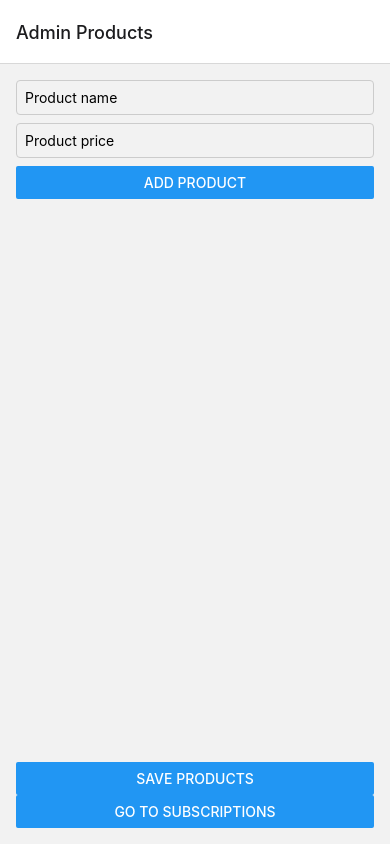
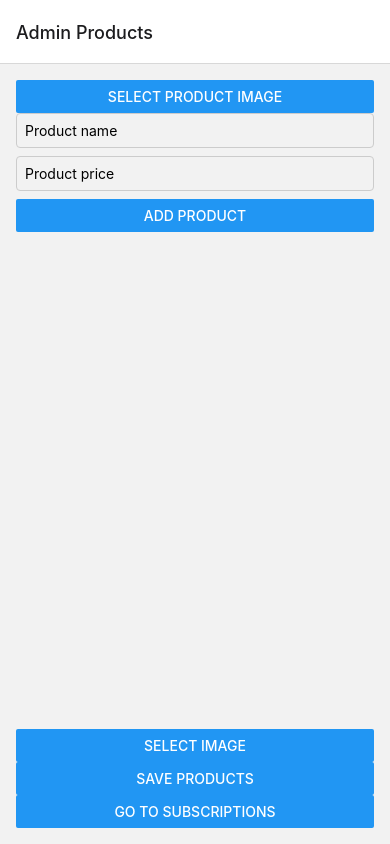
Before and after one commit to mdrdavid/meals-app, a React Native app in the folder meals-app/: screen /AdminProductsScreen in a window 390 px wide. Built offline with nearby package versions, Linux system fonts and the light colour scheme.

Commit message:
add image picker to product screen

```diff
--- a/meals-app/screens/AdminProductsScreen.js
+++ b/meals-app/screens/AdminProductsScreen.js
@@ -9,6 +9,7 @@ const AdminProductsScreen = () => {
   const [products, setProducts] = useState([]);
   const [productName, setProductName] = useState("");
   const [productPrice, setProductPrice] = useState("");
+  const [productImage, setProductImage] = useState(null);
   const navigation = useNavigation();
 
   useEffect(() => {
@@ -81,6 +82,10 @@ const AdminProductsScreen = () => {
 
   return (
     <View style={styles.container}>
+       <ImagePickerButton
+        title="Select Product Image"
+        onSelectImage={setProductImage}
+      />
       <TextInput
         style={styles.input}
         placeholder="Product name"
@@ -101,6 +106,7 @@ const AdminProductsScreen = () => {
         renderItem={renderProductItem}
         keyExtractor={(item) => item.id}
       />
+      <ImagePickerButton title="Select Image" onSelectImage={(imageUri) => console.log("Selected image:", imageUri)} />
       <Button
         title="Save Products"
         onPress={saveProducts}
```
